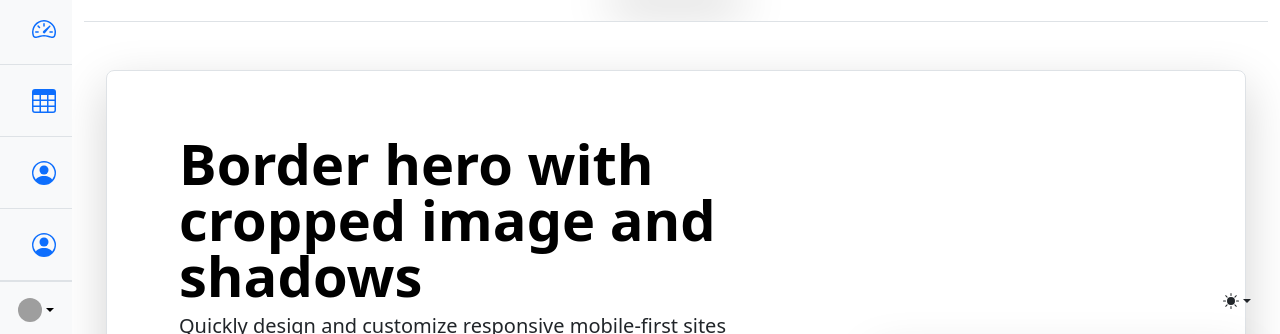
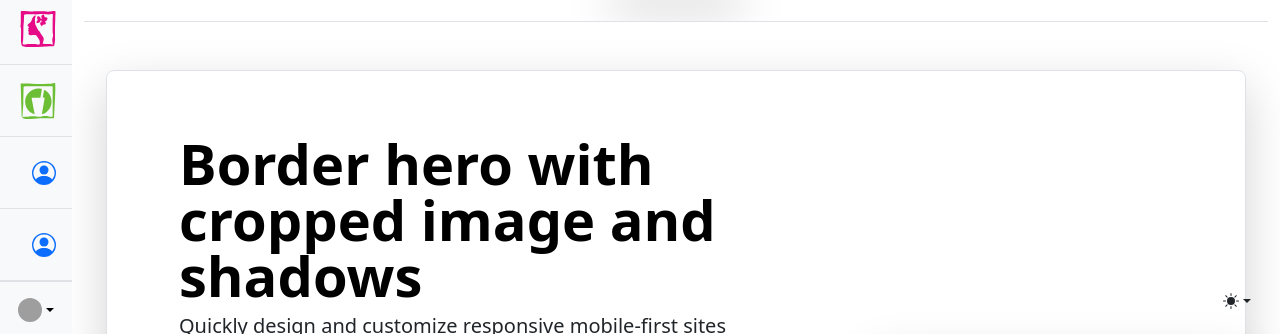
Before and after one commit to Mothman910/Fitness-Klub, a website: page index.html in a window 1280 px wide. Shown: the part 462-796 px from the top of the page. Drawn offline with nearby package versions, Linux system fonts and the light colour scheme; grey boxes are pictures that could not be loaded.

Commit message:
zdjecie Martyny

```diff
--- a/index.html
+++ b/index.html
@@ -157,16 +157,16 @@
                 <a href="#" class="nav-link py-3 border-bottom rounded-0" id="pills-profile-tab" data-bs-toggle="pill"
                     data-bs-target="#option-2" type="button" role="tab" data-bs-toggle="tooltip"
                     data-bs-placement="right" aria-label="Dashboard" data-bs-original-title="Dashboard">
-                    <svg class="bi pe-none" width="24" height="24" role="img" aria-label="Dashboard">
-                        <use xlink:href="#speedometer2"></use>
+                    <svg class="bi pe-none" width="36" height="36" role="img" aria-label="Dashboard">
+                        <use xlink:href="./assets/logo/Woman.svg#woman"></use>
                     </svg>
                 </a>
             </li>
             <li>
                 <a href="#" class="nav-link py-3 border-bottom rounded-0" data-bs-toggle="tooltip"
                     data-bs-placement="right" aria-label="Orders" data-bs-original-title="Orders">
-                    <svg class="bi pe-none" width="24" height="24" role="img" aria-label="Orders">
-                        <use xlink:href="#table"></use>
+                    <svg class="bi pe-none" width="36" height="36" role="img" aria-label="Orders">
+                        <use xlink: href="./assets/logo/Shake.svg#shake"></use>
                     </svg>
                 </a>
             </li>
```
